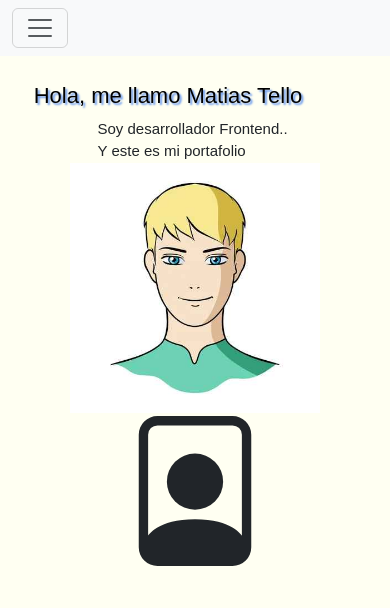
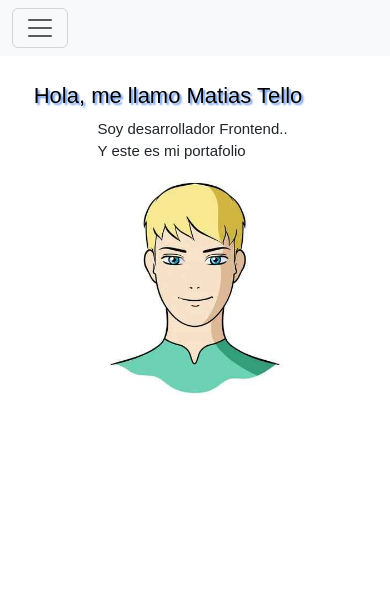
Before and after one commit to matias-tello/about-mati, a website: page index.html in a window 390 px wide. Shown: the top 608 px of the page. Drawn offline with nearby package versions, Linux system fonts and the light colour scheme.

Commit message:
arreglando

```diff
--- a/style.css
+++ b/style.css
@@ -3,7 +3,7 @@
 }
 
 body{
-    background-color: rgb(255, 255, 242);
+    background-color: white;
 
 }
 
@@ -435,17 +435,7 @@ background-color: rgb(123, 163, 238);
 
 
 .persona{
-    height: 1500px;
-    width: 150px;
-    display: flex;
-    justify-content: center;
-
-    position: absolute;
-    bottom: -47%;
-    left: 50%;
-    transform: translateX(-50%);
-    z-index: 1;
-
+   display: none;
 
  }
 
```
